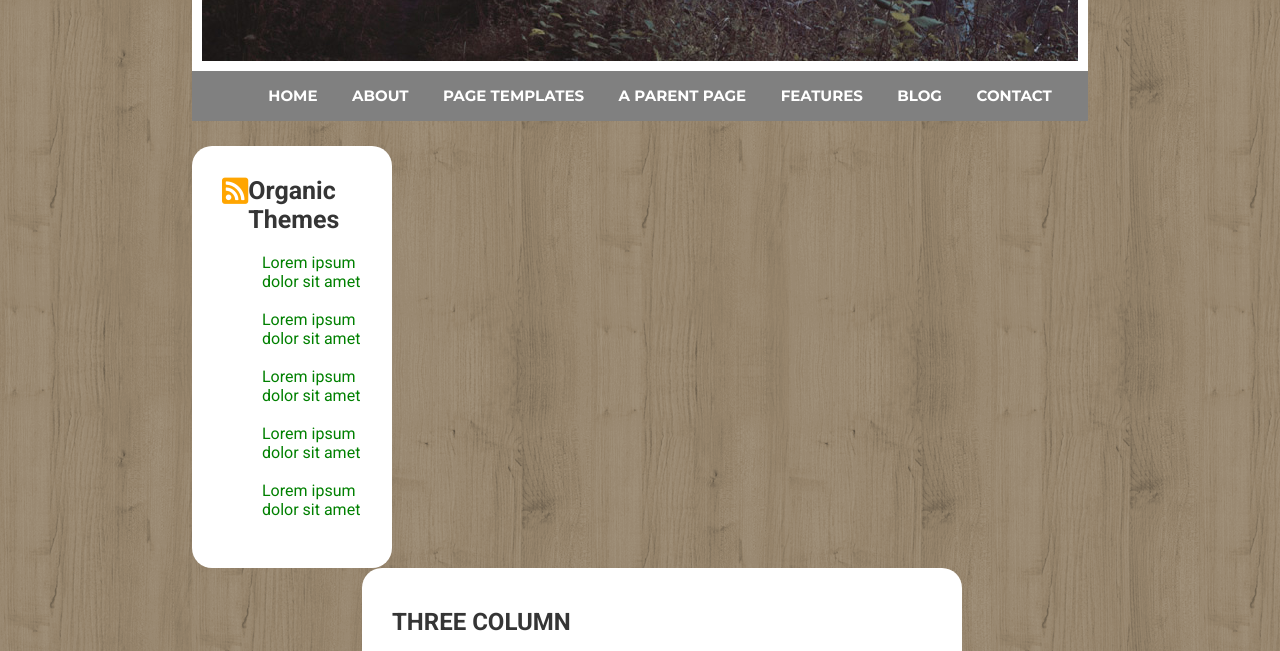
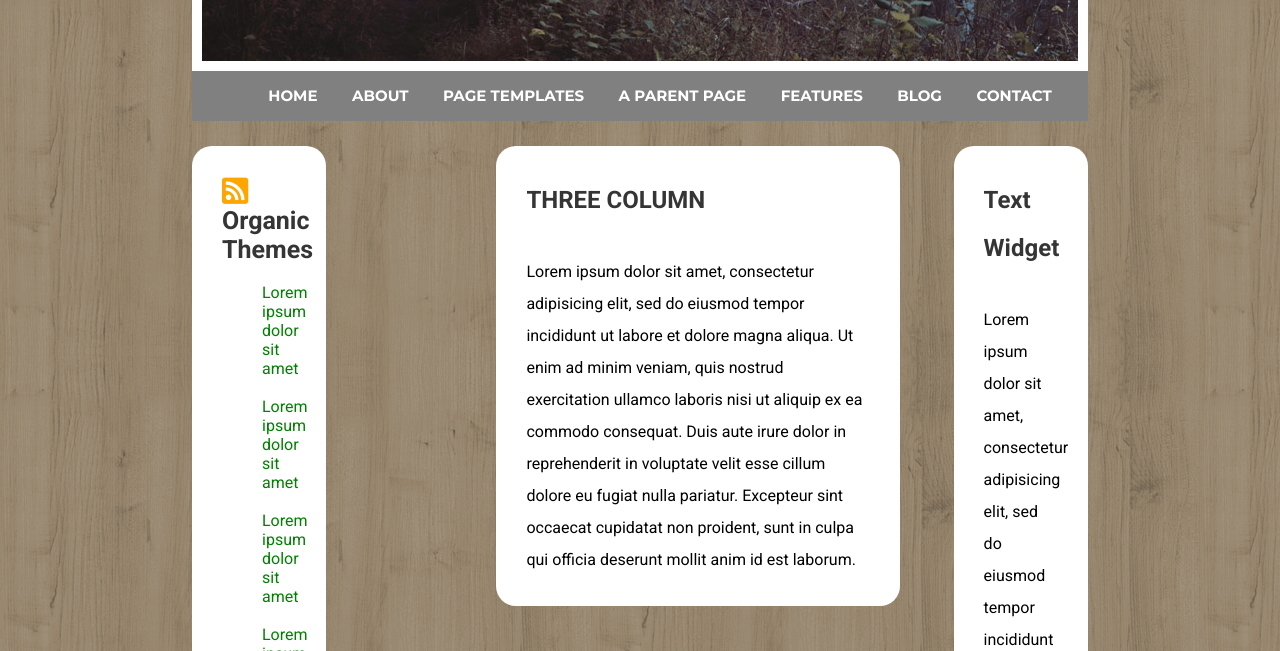
Before and after one commit to fabiogadau/htmlcss-struttura-wp, a plain HTML site: page index.html in a window 1280 px wide. Shown: the part 449-1100 px from the top of the page. Drawn offline with Linux system fonts and the light colour scheme.

Commit message:
box left problem

```diff
--- a/index.html
+++ b/index.html
@@ -40,15 +40,20 @@
         <!--Left Col-->
         <div class="left col">
 
+          <div class="logotext clearfix">
+            <!--Box Logo-->
             <div class="rss-box">
               <i class="fas fa-rss-square rss"></i>
             </div>
 
+            <!--Box Titolo Temi-->
             <div class="othemes">
               Organic Themes
             </div>
             <br>
+          </div>
 
+          <!--Box Link Temi-->
           <div class="link-themes">
             <ul id="themes">
               <li><a href="#">Lorem ipsum dolor sit amet</a></li><br>
@@ -91,15 +96,21 @@
 
       <!--Main Footer-->
       <footer class="main-footer">
+
+        <!--Box Testo-->
         <div class="footer-text">By Fabio</div>
+
+        <!--Box Social-->
         <ul class="socials clearfix">
           <li><a href="#"><i class="fab fa-facebook social-logo"></i></a></li>
           <li><a href="#"><i class="fab fa-instagram social-logo"></i></a></li>
           <li><a href="#"><i class="fab fa-github social-logo"></i></a></li>
         </ul>
+
       </footer>
 
     </div>
 
   </body>
+
 </html>
--- a/styles/main.css
+++ b/styles/main.css
@@ -101,7 +101,7 @@ h2 {
 
 .left {
   float: left;
-  width: 200px;
+  width: 15%;
   background: white;
   border-radius: 20px;
 }
@@ -133,7 +133,7 @@ h2 {
 
 .content {
   float: left;
-  width: 600px;
+  width: 45%;
   background: white;
   margin-left: 170px;
   border-radius: 20px;
@@ -142,14 +142,14 @@ h2 {
 
 .right {
   float: right;
-  width: 200px;
+  width: 15%;
   background: white;
   margin-left: 20px;
   background-image: url(../img/background-pagina.png);
 }
 
 .right1 {
-  width: 200px;
+  width: 100%;
   background: white;
   margin-bottom: 20px;
   float: right;
```
Lines whose indentation alone changed are shown as unchanged.
